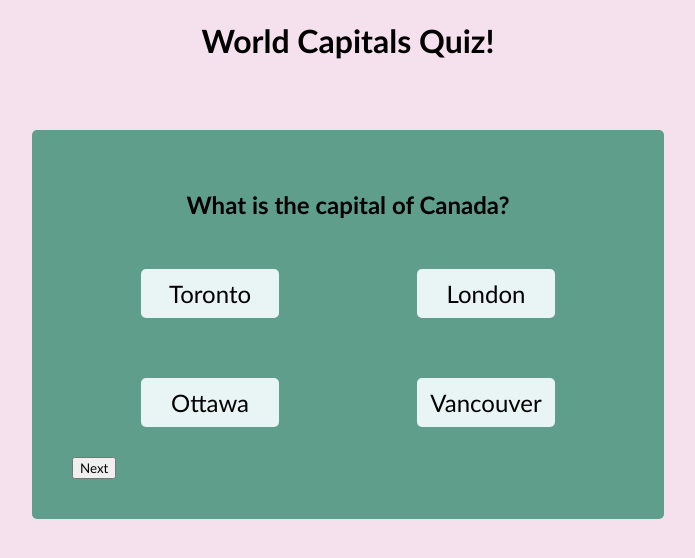
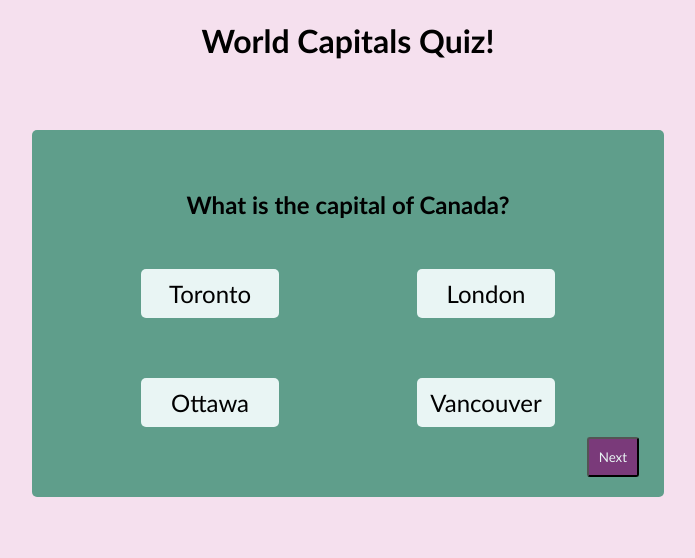
Before and after one commit to elizabethh34/quiz-app, a React (Create React App) app: page / in a window 1280 px wide. Shown: the top 558 px of the page, without its empty margins (292-987 px from the left). Built offline with nearby package versions, Linux system fonts and the light colour scheme.

Commit message:
Style next button

```diff
--- a/src/App.css
+++ b/src/App.css
@@ -12,6 +12,7 @@
 
 .question-info {
   padding: 40px;
+  position: relative;
 }
 
 .options-container {
@@ -43,3 +44,17 @@
 .question {
   text-align: center;
 }
+
+.next-question {
+  padding: 10px;
+  background-color: rgb(122, 58, 122);
+  border-radius: 3px;
+  color:rgb(233, 245, 244);
+  position: absolute;
+  right: 25px;
+  bottom: 20px;
+}
+
+.next-question:hover {
+  cursor: pointer;
+}
--- a/src/components/Question.jsx
+++ b/src/components/Question.jsx
@@ -16,7 +16,7 @@ const Question = (props) => {
             )
           })}
         </div>
-        <button>Next</button>
+        <button className="next-question">Next</button>
       </div>
     </div>
   );
```
